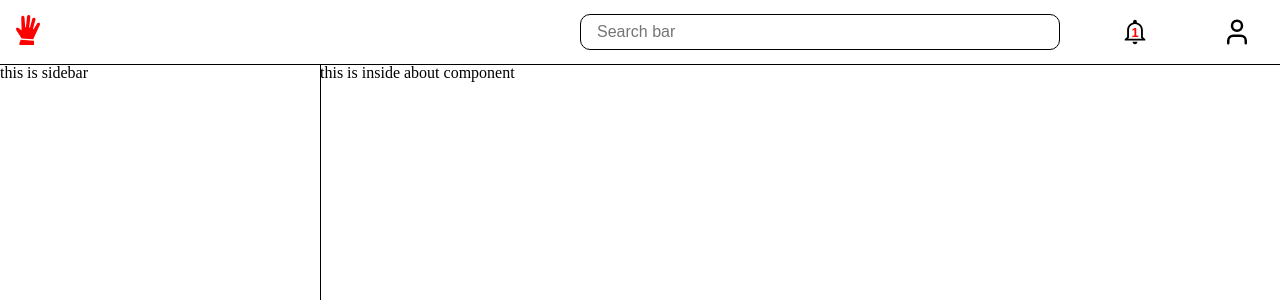
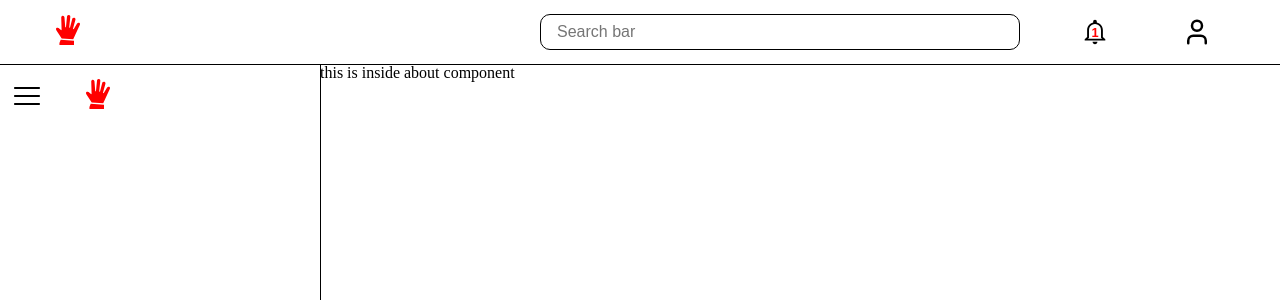
Before and after one commit to ZahinRakin/SolveSpace, a React (Vite) app: page /SolveSpace/about in a window 1280 px wide. Shown: the top 300 px of the page. Built offline with nearby package versions, Linux system fonts and the light colour scheme.

Commit message:
forgot what i did before this vacation. I didn't commit then. ;<

```diff
--- /dev/null
+++ b/src/compoenents/toggleSidebar.jsx
@@ -0,0 +1,6 @@
+import sidebarStyles from "./ui/sidebar.module.css";
+
+export default function toggleSidebar(sidebarRef){
+  const sidebarElem = sidebarRef.current;
+  sidebarElem.classList.toggle(sidebarStyles.hidden);
+}
--- a/src/compoenents/ui/header.jsx
+++ b/src/compoenents/ui/header.jsx
@@ -1,31 +1,27 @@
 import styles from './header.module.css';
-import sidebarStyles from './sidebar.module.css'
+import commonStyles from './sidebar-header.module.css';
+import toggleSidebar from '../toggleSidebar';
 
 import { RxHamburgerMenu } from "react-icons/rx";
 import redHandLogo from "../../../public/svg/just-hand-red.svg";
-// import blackHandLogo from "../../../public/svg/just-hand-black.svg";
-// import whiteHandLogo from "../../../public/svg/just-hand-white.svg";
+
 import { IoMdNotificationsOutline } from "react-icons/io";
 import { LuUser } from "react-icons/lu";
 
 
 export default function Header({sidebarRef}){
-  function toggleSidebar(){
-    const sidebarElem = sidebarRef.current;
-    sidebarElem.classList.toggle(sidebarStyles.hidden);
-  }
 
   return(
     <header className={`${styles.header}`}>
-        <div className={`${styles[`start-part`]}`}>
-          <button onClick={toggleSidebar} className={`button ${styles[`hamburger-icon`]}`}>
+        <div className={`${commonStyles[`logo-holder`]}`}>
+          <button onClick={() => toggleSidebar(sidebarRef)} className={`button ${styles[`hamburger-icon`]}`}>
             <RxHamburgerMenu/>
             <div className="tooltip">
               menu
             </div>
           </button>
-          <div className="logo">
-            <img src={redHandLogo} alt="logo" className={styles["header-logo"]}/>
+          <div>
+            <img src={redHandLogo} alt="logo" className={commonStyles["logo"]}/>
           </div>
         </div>
         <input type="text" placeholder='Search bar' />
--- a/src/compoenents/ui/header.module.css
+++ b/src/compoenents/ui/header.module.css
@@ -1,10 +1,8 @@
 /*header css*/
 .header {
-  height: var(--header-height);
-  grid-area: header;
-
-  box-shadow: 0 1px 0 black;
-
+  height: 100%;
+  max-width: var(--tolerable-width);
+  margin: 0 auto;
   display: flex;
   align-items: center;
   gap: 3rem;
@@ -30,20 +28,6 @@
   display: none;
 }
 
-.start-part {
-  margin-right: auto;
-
-  display: grid;
-  align-items: center;
-  grid-template-columns: auto 1fr;
-  width: calc(var(--sidebar-width) - var(--side-padding));
-  gap: 2rem;
-}
-
-.header-logo {
-  height: var(--logo-height);
-}
-
 .notifications-count {
   position: absolute;
   color: var(--notice-cnt-clr);
--- /dev/null
+++ b/src/compoenents/ui/sidebar-header.module.css
@@ -0,0 +1,13 @@
+.logo-holder {
+  margin-right: auto;
+
+  display: grid;
+  align-items: center;
+  grid-template-columns: auto 1fr;
+  width: calc(var(--sidebar-width) - var(--side-padding));
+  gap: 2rem;
+}
+
+.logo {
+  height: var(--logo-height);
+}
--- a/src/compoenents/ui/sidebar.jsx
+++ b/src/compoenents/ui/sidebar.jsx
@@ -1,9 +1,24 @@
 import styles from './sidebar.module.css'
+import commonStyles from './sidebar-header.module.css'
+import toggleSidebar from '../toggleSidebar';
+
+import redHandLogo from "../../../public/svg/just-hand-red.svg"
+import { RxHamburgerMenu } from "react-icons/rx";
 
 export default function Sidebar({sidebarRef}){
   return(
-    <div className={`${styles.sidebar}`} ref={sidebarRef}>
-        this is sidebar
+    <div className={`${styles[`sidebar`]}`} ref={sidebarRef}>
+      <div className={`${commonStyles[`logo-holder`]}`}>
+        <button onClick={() => toggleSidebar(sidebarRef)} className={`button`}>
+          <RxHamburgerMenu/>
+          <div className="tooltip">
+            menu
+          </div>
+        </button>
+        <div className="logo">
+          <img src={redHandLogo} alt="logo" className={commonStyles["logo"]}/>
+        </div>
+      </div>
     </div>
   );
 }
--- a/src/compoenents/ui/sidebar.module.css
+++ b/src/compoenents/ui/sidebar.module.css
@@ -1,14 +1,44 @@
 .sidebar {
-  min-height: calc(var(--vh) - var(--header-height));
+  grid-area: sidebar;
+
+  height: calc(100vh - var(--header-height));
   width: var(--sidebar-width);
-  grid-area: sidebar;
+
   transition: .3s ease;
   text-wrap: nowrap;
+  box-shadow: 1px 0 0 black;
 
-  box-shadow: 1px 0 0 black;
+  display: grid;
+  grid-template-rows: var(--header-height) 1fr;
+  grid-template-areas:
+    "logo"
+    "icons"
+  ;
+
+  .logo-holder {
+    grid-area: logo;
+    display: none;
+  }
 }
 
 .hidden {
-  width: 0;
+  width: var(--sidebar-width);
   overflow: hidden;
 }
+
+@media (width <= 500px) {
+  .hidden{
+    width: 0;
+  }
+
+  .sidebar {
+    position: fixed;
+    top: 0;
+    height: 100vh;
+
+    .logo-holder {
+      display: block;
+    }
+  }
+
+}
--- a/src/index.css
+++ b/src/index.css
@@ -32,6 +32,7 @@ hr {
   --inpt-min-width: 10rem;
   --btn-padding: 12px;
   --notice-cnt-clr: red; /*notification counter color*/
+  --tolerable-width: 1200px;
 }
 
 
--- a/src/pages/Root/Root.jsx
+++ b/src/pages/Root/Root.jsx
@@ -12,12 +12,11 @@ export default function Root(){
 
   return (
     <div className={`${styles.container}`}>
-
-      <Header sidebarRef={sidebarRef}/>
-
-      <Sidebar sidebarRef={sidebarRef}/>
-
-      <Outlet />
+      <div className={`${styles[`header-holder`]}`}>
+        <Header sidebarRef={sidebarRef}/>
+      </div>
+      <Sidebar sidebarRef={sidebarRef} className={styles.sidebar}/>
+      <Outlet className={styles.outlet}/>
     </div>
   );
 }
--- a/src/pages/Root/Root.module.css
+++ b/src/pages/Root/Root.module.css
@@ -5,13 +5,24 @@
     "header header"
     "sidebar details"
   ;
+  grid-auto-columns: 1fr;
+
+  height: 100vh;
+  width: 100vw;
+}
+
+.header-holder {
+  height: var(--header-height);
+  grid-area: header;
+  box-shadow: 0 1px 0 black;
 }
 
 
-/*sidebar css*/
-
-/*details css*/
-.details{
-  grid-area: details;
-  overflow-y: auto;
+@media (width <= 500px) {
+  .container {
+    grid-template-columns: 1fr;
+    grid-template-areas:
+      "header"
+      "details"
+  }
 }
```
